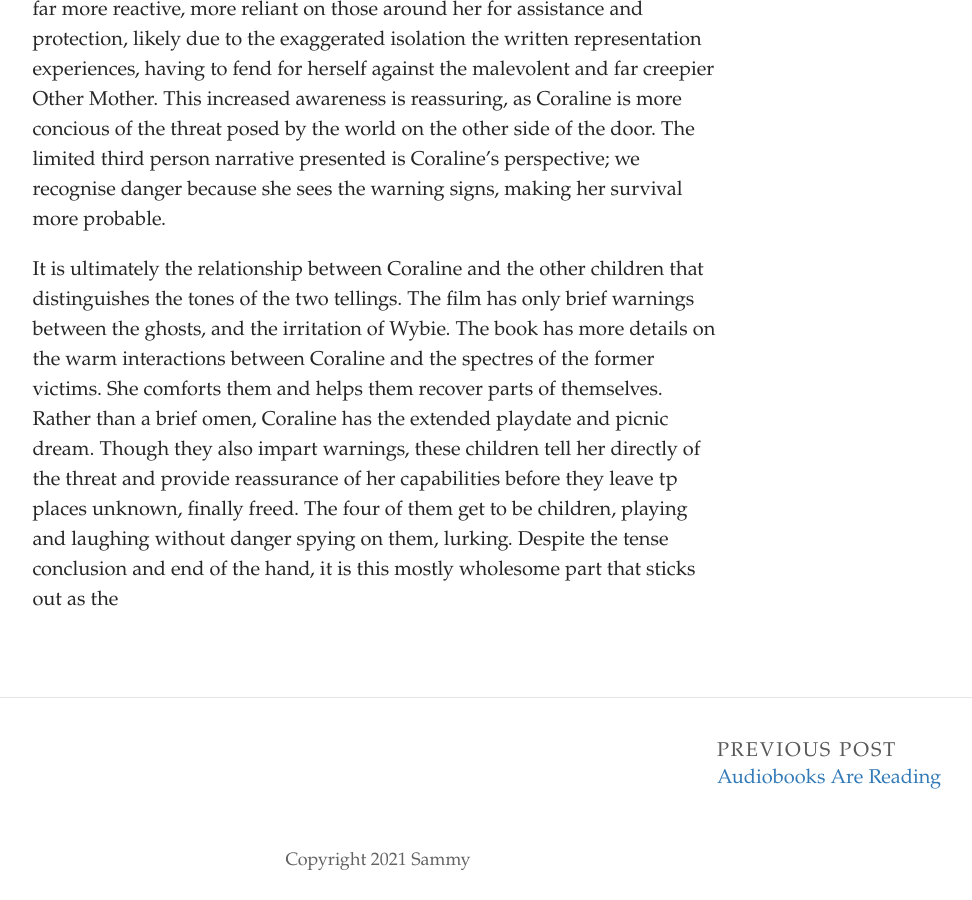
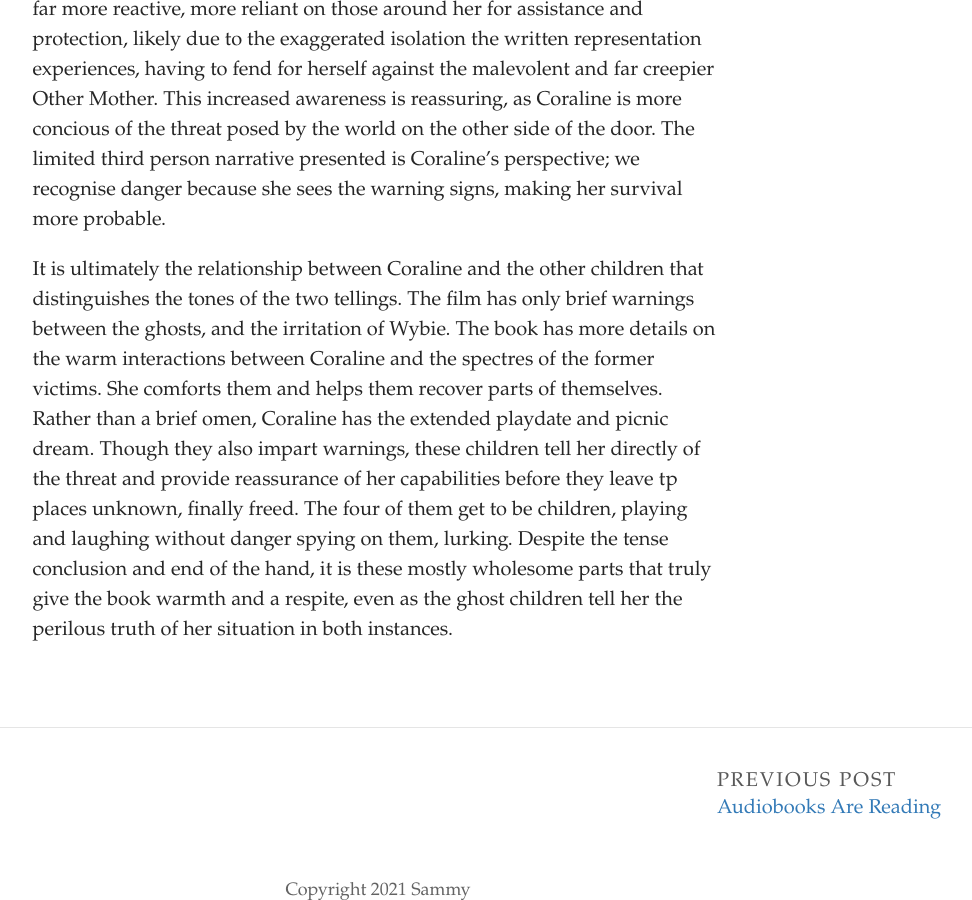
Before and after one commit to SammySpinsAYarn/Blog, a Jekyll site: the page built from _posts/2023-06-09-need-an-idea.md, in a window 1280 px wide and 900 px high, scrolled down 1010 px. Shown: the whole window, without its empty margins (262-1234 px from the left). Built offline with Jekyll 4.4.1, drawn with Linux system fonts in a browser that asks for light colours; some web fonts are replaced.

Commit message:
Update Post “2023-06-09-need-an-idea”

```diff
--- a/_posts/2023-06-09-need-an-idea.md
+++ b/_posts/2023-06-09-need-an-idea.md
@@ -11,4 +11,4 @@
 
 Y﻿et the narration gives a far greater sense of competence and confidence than the film elicits. Coraline is by no means unafraid, even crying at times. But she typically has a plan at the ready and thinks ahead for the best way to handle the dangerous situations she finds herself in. The book protagonist is more capable and prepared, collecting provisions and setting traps. Film Coraline is far more reactive, more reliant on those around her for assistance and protection, likely due to the exaggerated isolation the written representation experiences, having to fend for herself against the malevolent and far creepier Other Mother. This increased awareness is reassuring, as Coraline is more concious of the threat posed by the world on the other side of the door. The limited third person narrative presented is Coraline's perspective; we recognise danger because she sees the warning signs, making her survival more probable.
 
-I﻿t is ultimately the relationship between Coraline and the other children that distinguishes the tones of the two tellings. The film has only brief warnings between the ghosts, and the irritation of Wybie. The book has more details on the warm interactions between Coraline and the spectres of the former victims. She comforts them and helps them recover parts of themselves. Rather than a brief omen, Coraline has the extended playdate and picnic  dream. Though they also impart warnings, these children tell her directly of the threat and provide reassurance of her capabilities before they leave tp places unknown, finally freed. The four of them get to be children, playing and laughing without danger spying on them, lurking. Despite the tense conclusion and end of the hand, it is this mostly wholesome part that sticks out as the
+I﻿t is ultimately the relationship between Coraline and the other children that distinguishes the tones of the two tellings. The film has only brief warnings between the ghosts, and the irritation of Wybie. The book has more details on the warm interactions between Coraline and the spectres of the former victims. She comforts them and helps them recover parts of themselves. Rather than a brief omen, Coraline has the extended playdate and picnic  dream. Though they also impart warnings, these children tell her directly of the threat and provide reassurance of her capabilities before they leave tp places unknown, finally freed. The four of them get to be children, playing and laughing without danger spying on them, lurking. Despite the tense conclusion and end of the hand, it is these mostly wholesome parts that truly give the book warmth and a respite, even as the ghost children tell her the perilous truth of her situation in both instances.
```
